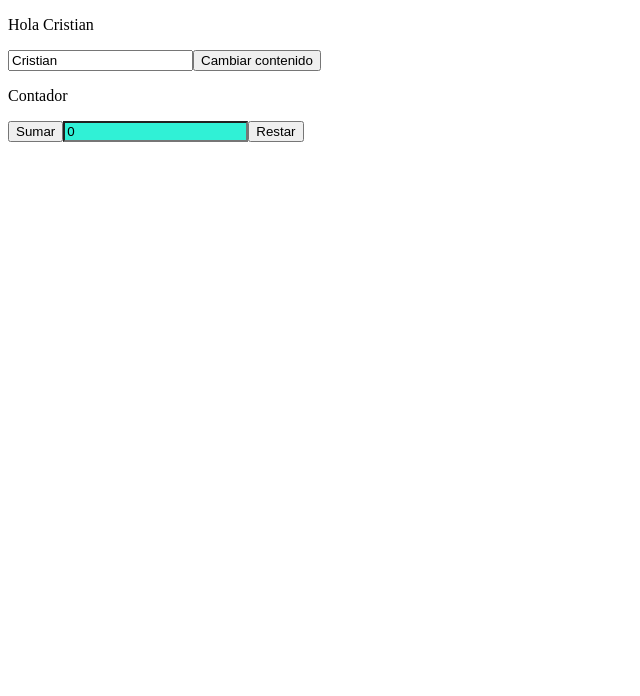
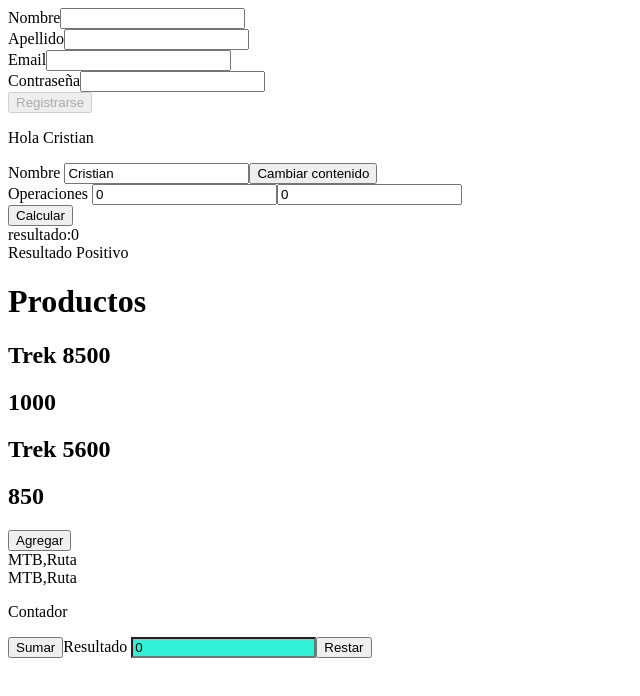
Before and after one commit to vongif/angularapp, an Angular app: page / in a window 1280 px wide. Shown: the top 696 px of the page, without its empty margins (0-640 px from the left). Built offline with nearby package versions, Linux system fonts and the light colour scheme.

Commit message:
ultima modificacion 12/08  18.09 hs:

```diff
--- a/src/app/app.component.html
+++ b/src/app/app.component.html
@@ -1 +1,3 @@
+
+<app-registro></app-registro>
 <app-home></app-home>
--- a/src/app/app.module.ts
+++ b/src/app/app.module.ts
@@ -5,12 +5,14 @@ import { AppRoutingModule } from './app-routing.module';
 import { AppComponent } from './app.component';
 import { HomeComponent } from './home/home.component';
 import { ContadorComponent } from './contador/contador.component';
+import { RegistroComponent } from './registro/registro.component';
 
 @NgModule({
   declarations: [
     AppComponent,
     HomeComponent,
-    ContadorComponent
+    ContadorComponent,
+    RegistroComponent
   ],
   imports: [
     BrowserModule,
--- a/src/app/contador/contador.component.html
+++ b/src/app/contador/contador.component.html
@@ -2,6 +2,8 @@
 
 <div>
     <button (click)="sumarNumero()">Sumar</button>
+    <label>Resultado
     <input  [ngStyle]="{'background-color':'#30F1D6'}" type="number" [(ngModel)]="numero" className="resultado" >
+    </label>
     <Button (click)="restarNumero()">Restar</Button>
 </div>
--- a/src/app/home/home.component.css
+++ b/src/app/home/home.component.css
@@ -0,0 +1,6 @@
+.error {
+    background-color: red;
+}
+.ready {
+    background-color: chartreuse;
+}
--- a/src/app/home/home.component.html
+++ b/src/app/home/home.component.html
@@ -1,7 +1,30 @@
 <p>Hola {{title}}</p>
 
-
-<input type="text" [(ngModel)]="title">
+<label>Nombre
+<input type="text" [(ngModel)]="title" [class]="classImput">
+</label>
 <button [disabled]="modificado" (click)="cambiarTitle()">Cambiar contenido</button>
+<div>
+<label>Operaciones
+<input type="number" [(ngModel)]="operacion1">
+<input type="number" [(ngModel)]="operacion2">
+</label>
+</div>
+<button (click)="calcular()">Calcular</button>
+<div [ngClass]="{ready:resultado>0, error:resultado<0}">resultado:{{resultado}}</div>
+<div *ngIf="resultado>0">Resultado Positivo</div>
+<div [hidden]="resultado<0">Resultado Positivo</div>
+<div>
+    <h1>Productos</h1>
+</div>
+<div *ngFor="let producto of productos">
+    <!--{{producto | json}}-->
+    <h2>{{producto.Modelo}}</h2>
+    <h2>{{producto.Precio}}</h2>
+</div>
+<button (click)="add()">Agregar</button>
+<div *ngFor="let categoria of categorias">
+    {{categorias}}
+</div>
 
 <app-contador></app-contador>
--- a/src/app/home/home.component.ts
+++ b/src/app/home/home.component.ts
@@ -8,11 +8,49 @@ import { Component, OnInit } from '@angular/core';
 export class HomeComponent implements OnInit {
   title="Cristian"
   modificado=false
+  classImput=""
+  operacion1=0
+  operacion2=0
+  resultado=0
+
+  //  p/arrays
+  productos=[
+    {
+      id: 1,
+      Modelo: "Trek 8500",
+      Precio: "1000",
+    },
+    {
+      id: 2,
+      Modelo: "Trek 5600",
+      Precio: "850",
+    }
+  ]
+  // p/strings
+  categorias=[
+    "MTB",
+    "Ruta"
+  ]
 
   constructor() { }
   cambiarTitle(){
-    this.title = ""
+    if (this.title === ""){
+    this.classImput="error"
+    } else
+    {
+      this.classImput="ready"
+    }
     this.modificado = true
+  }
+  calcular(){
+    this.resultado= this.operacion1+this.operacion2
+  }
+  add(){
+    this.productos=[{
+      id:3,
+      Modelo: "Trek 9100",
+      Precio: "25000",
+    }]
   }
 
   ngOnInit(): void {
```
